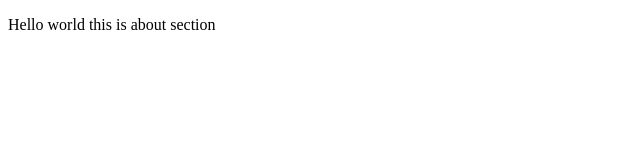
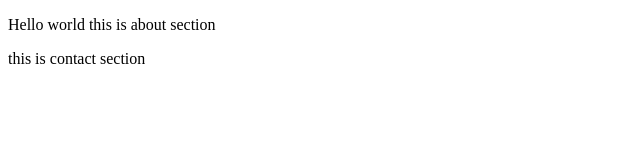
Before and after one commit to khairnar2960/snd-demo, a plain HTML site: page index.html in a window 1280 px wide. Shown: the whole page, without its empty margins (0-640 px from the left). Drawn offline with Linux system fonts and the light colour scheme.

Commit message:
contact section added

```diff
--- a/index.html
+++ b/index.html
@@ -9,6 +9,8 @@
 	<section class="about">
 		<p>Hello world this is about section</p>
 	</section>
-	<section class="contact"></section>
+	<section class="contact">
+		<p>this is contact section</p>
+	</section>
 </body>
 </html>
```
